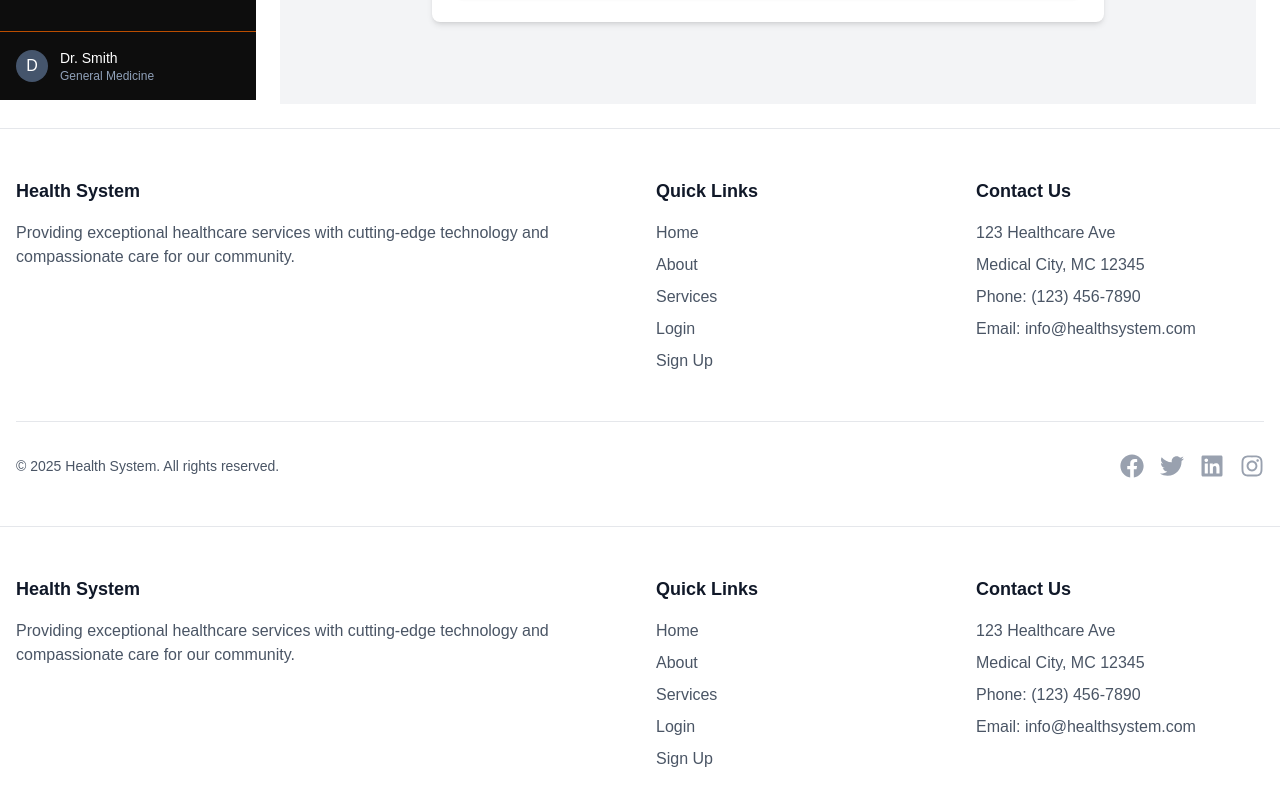
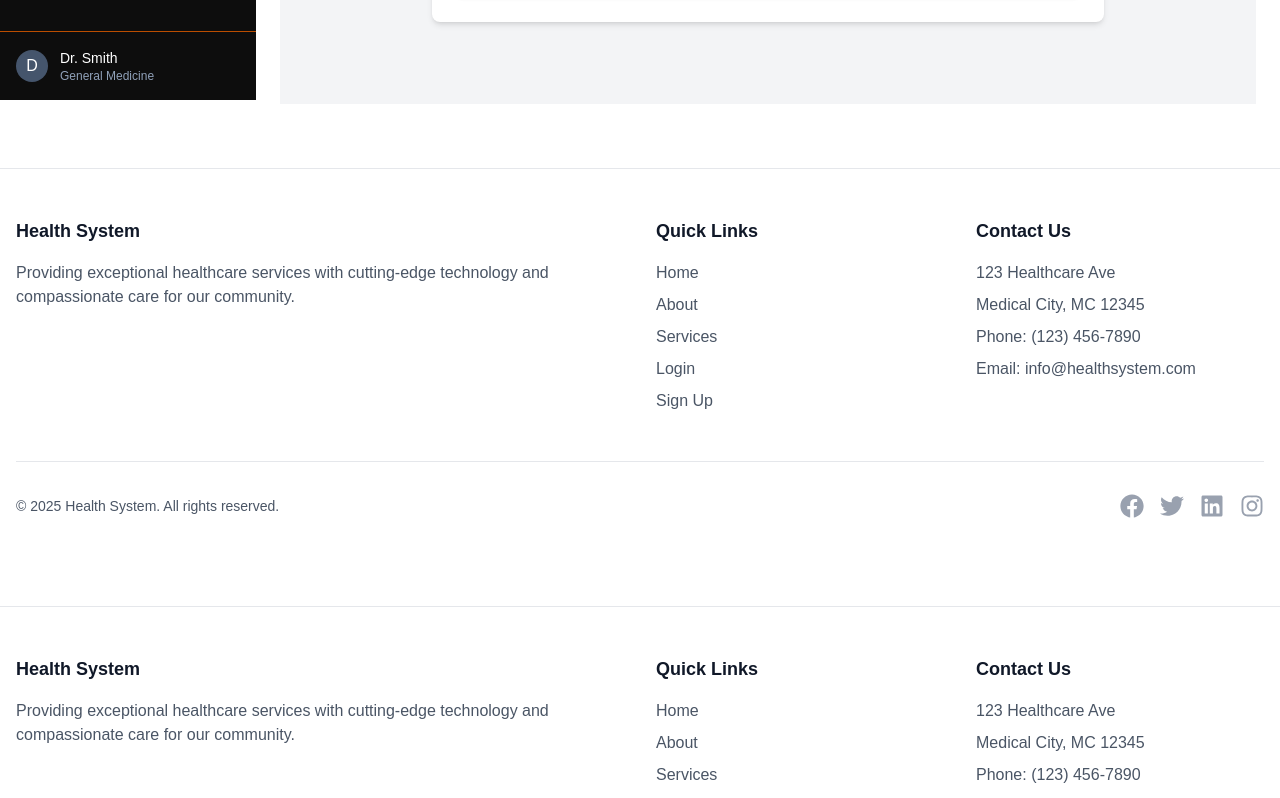
Before and after one commit to koskei-kipkoech/health-system, a Next.js app: page /programs/create in a window 1280 px wide. Shown: the part 760-1558 px from the top of the page. Built offline with nearby package versions, Linux system fonts and the light colour scheme.

Commit message:
style(ui): add margin-top to footer for better spacing
The margin-top was added to the footer component to improve visual spacing between the content and the footer, ensuring a better user experience.

```diff
--- a/components/ui/footer.tsx
+++ b/components/ui/footer.tsx
@@ -21,7 +21,7 @@ const Footer = () => {
   ];
 
   return (
-    <footer className="bg-white dark:bg-black border-t border-gray-200 dark:border-gray-800">
+    <footer className="bg-white mt-10 dark:bg-black border-t border-gray-200 dark:border-gray-800">
       <div className="container mx-auto px-4 py-12">
         <div className="grid grid-cols-1 md:grid-cols-4 gap-8">
           {/* Company Info */}
```
